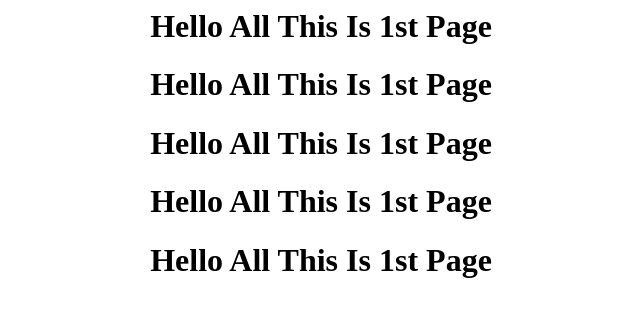
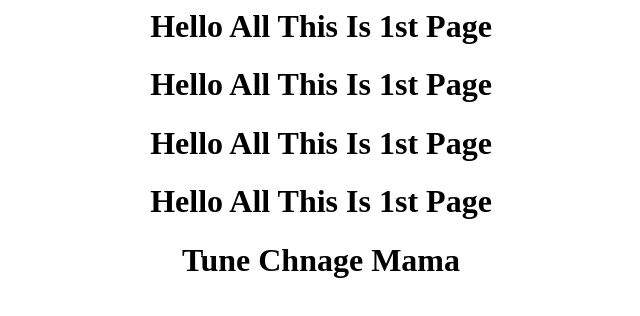
Before and after one commit to satish7498/simple-repo, a plain HTML site: page index.html in a window 1280 px wide. Shown: the whole page, without its empty margins (319-959 px from the left). Drawn offline with Linux system fonts and the light colour scheme.

Commit message:
Update index.html
Mama

```diff
--- a/index.html
+++ b/index.html
@@ -2,4 +2,4 @@
 <h1 style="text-align: center;"><strong>Hello All This Is 1st Page</strong></h1>
 <h1 style="text-align: center;"><strong>Hello All This Is 1st Page</strong></h1>
 <h1 style="text-align: center;"><strong>Hello All This Is 1st Page</strong></h1>
-<h1 style="text-align: center;"><strong>Hello All This Is 1st Page</strong></h1>
+<h1 style="text-align: center;"><strong>Tune Chnage Mama</strong></h1>
```
